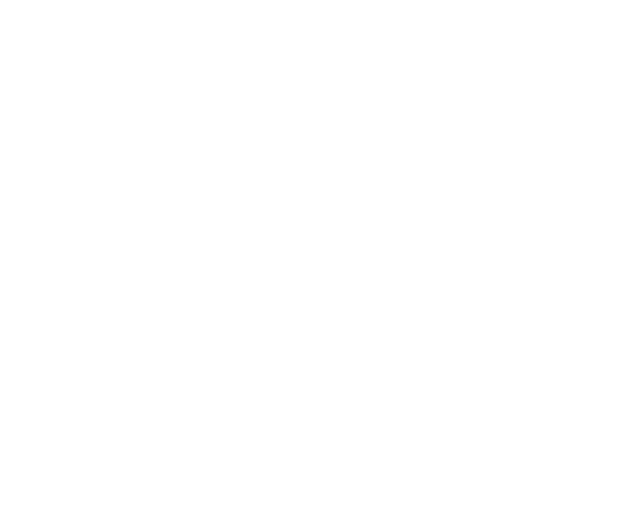
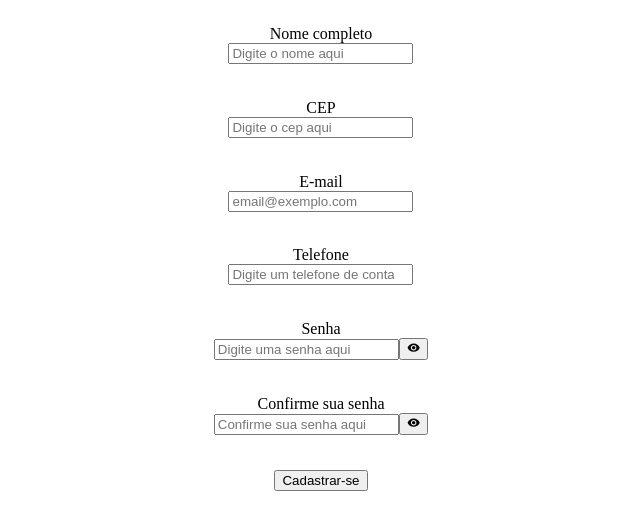
Before and after one commit to leonardomarchioro/projetocapstone_bico.com, a React (Create React App) app: page / in a window 1280 px wide. Shown: the top 530 px of the page, without its empty margins (319-959 px from the left). Built offline with nearby package versions, Linux system fonts and the light colour scheme.

Commit message:
feat: form register - base

```diff
--- a/src/pages/Register/index.jsx
+++ b/src/pages/Register/index.jsx
@@ -1,12 +1,111 @@
 import * as yup from "yup";
 import { yupResolver } from "@hookform/resolvers/yup";
 import { useForm } from "react-hook-form";
+
 import Input from "../../components/Input";
 import InputPassword from "../../components/InputPassword";
 import Button from "../../components/Button";
 
+import { ContainerPage } from "./style";
+
 const Register = () => {
-  return <div></div>;
+  const schema = yup.object().shape({
+    name: yup
+      .string()
+      .required("Nome obrigatório")
+      .matches(/^[ a-zA-Z á]*$/, "Deve conter apenas letras"),
+    cep: yup.string().required("Cep obrigatório"),
+    email: yup.string().required("Email obrigatório").email("Email inválido"),
+    phone: yup.string().required("Telefone obrigatório"),
+    password: yup
+      .string()
+      .required("Senha obrigatória")
+      .matches(
+        /^[0-9a-zA-Z]{8,}$/,
+        "Deve conter ao menos 8 caracteres e um número"
+      ),
+    confirmPassword: yup
+      .string()
+      .required("Confirmação obrigatória")
+      .oneOf([yup.ref("password"), null], "Senhas diferentes"),
+  });
+
+  const {
+    register,
+    handleSubmit,
+    formState: { errors },
+  } = useForm({
+    resolver: yupResolver(schema),
+  });
+
+  const handleRegister = ({ name, cep, email, phone, password }) => {
+    const register = {
+      name,
+      cep,
+      email,
+      phone,
+      password,
+    };
+    console.log(register);
+
+    // Função do Providers para enviar o reistro de novo usuário. \\
+  };
+
+  return (
+    <ContainerPage>
+      <form onSubmit={handleSubmit(handleRegister)}>
+        <Input
+          label="Nome completo"
+          register={register}
+          name={"name"}
+          error={errors.name?.message}
+          placeholder="Digite o nome aqui"
+          type="name"
+        />
+        <Input
+          label="CEP"
+          register={register}
+          name={"cep"}
+          error={errors.cep?.message}
+          placeholder="Digite o cep aqui"
+          type="number"
+        />
+        <Input
+          label="E-mail"
+          register={register}
+          name={"email"}
+          error={errors.email?.message}
+          placeholder="email@exemplo.com"
+          type="email"
+        />
+        <Input
+          label="Telefone"
+          register={register}
+          name={"phone"}
+          error={errors.phone?.message}
+          placeholder="Digite um telefone de contato aqui"
+          type="number"
+        />
+        <InputPassword
+          label="Senha"
+          register={register}
+          name={"password"}
+          error={errors.password?.message}
+          placeholder="Digite uma senha aqui"
+          type="password"
+        />
+        <InputPassword
+          label="Confirme sua senha"
+          register={register}
+          name={"confirmPassword"}
+          error={errors.confirmPassword?.message}
+          placeholder="Confirme sua senha aqui"
+          type="password"
+        />
+        <Button type="submit" text="Cadastrar-se" />
+      </form>
+    </ContainerPage>
+  );
 };
 
 export default Register;
--- /dev/null
+++ b/src/pages/Register/style.js
@@ -0,0 +1,22 @@
+import styled from "styled-components";
+
+export const ContainerPage = styled.div`
+  display: flex;
+  flex-direction: column;
+  align-items: center;
+  height: 500px;
+
+  form {
+    display: flex;
+    flex-direction: column;
+    align-items: center;
+    justify-content: space-around;
+    height: 100%;
+
+    > div {
+      display: flex;
+      flex-direction: column;
+      align-items: center;
+    }
+  }
+`;
```
